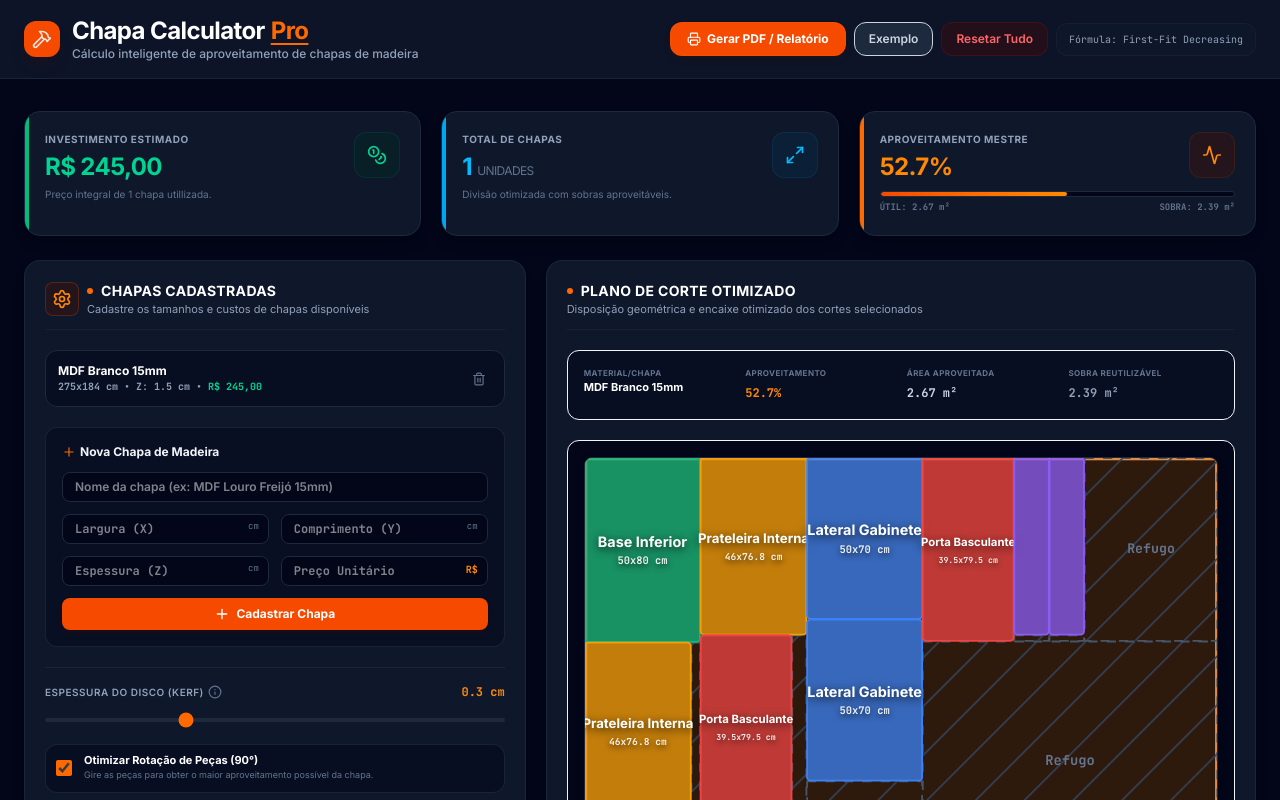
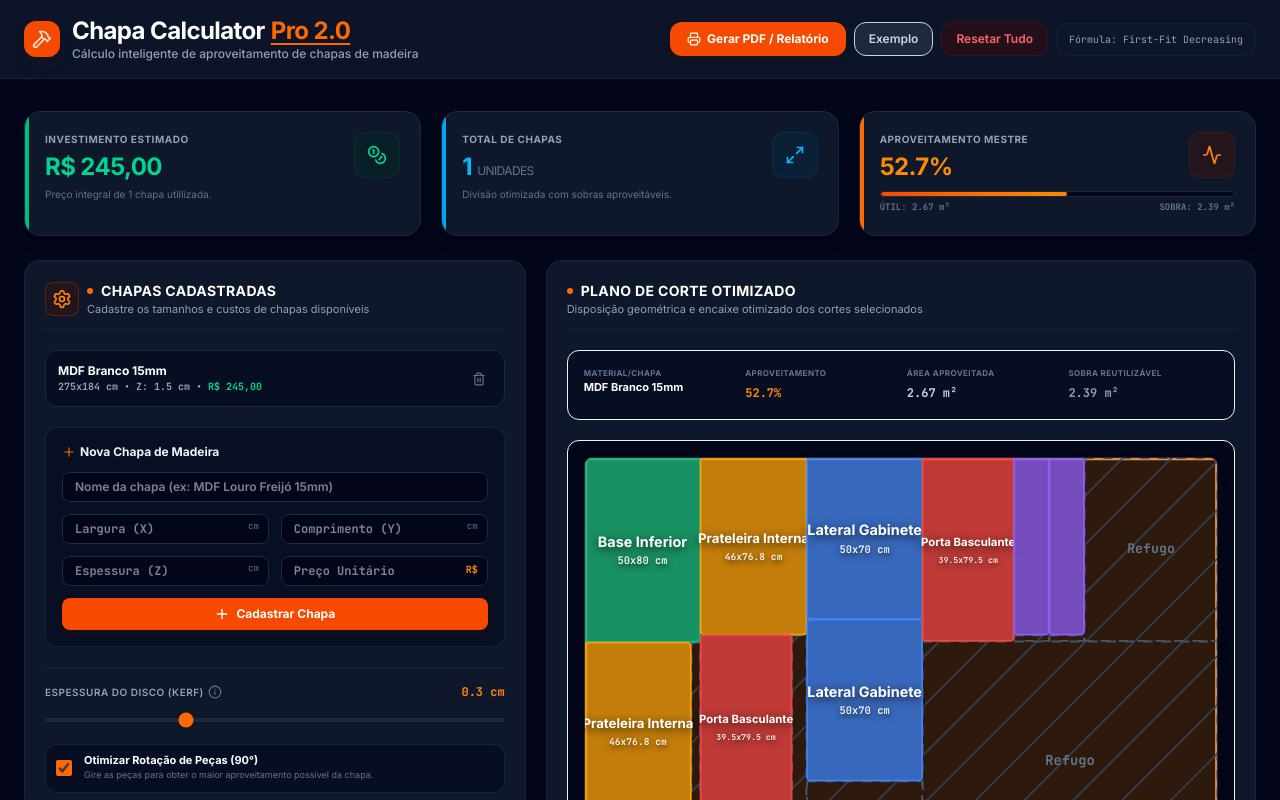
Before and after one commit to h-paiva/chapa-calculator, a React (Vite) app: page / in a window 1280 px wide. Shown: the top 800 px of the page. Built offline with nearby package versions, Linux system fonts and the light colour scheme.

Commit message:
feat: Ajuste do nome no site

```diff
--- a/src/App.tsx
+++ b/src/App.tsx
@@ -157,7 +157,7 @@ export default function App() {
             </div>
             <div>
               <h1 className="font-sans font-bold text-xl md:text-2xl text-white tracking-tight flex items-center gap-1.5 leading-tight">
-                Chapa Calculator<span className="text-orange-500 underline decoration-2 underline-offset-4">Pro</span>
+                Chapa Calculator<span className="text-orange-500 underline decoration-2 underline-offset-4">Pro 2.0</span>
               </h1>
               <p className="text-xs text-slate-400 font-medium">
                 Cálculo inteligente de aproveitamento de chapas de madeira
```
Also changed, not shown: 2 other files (tests, documents, lock files or other folders).
